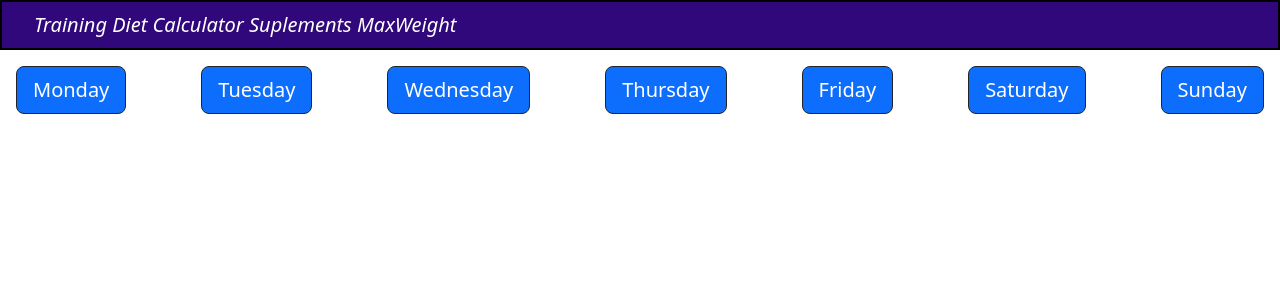
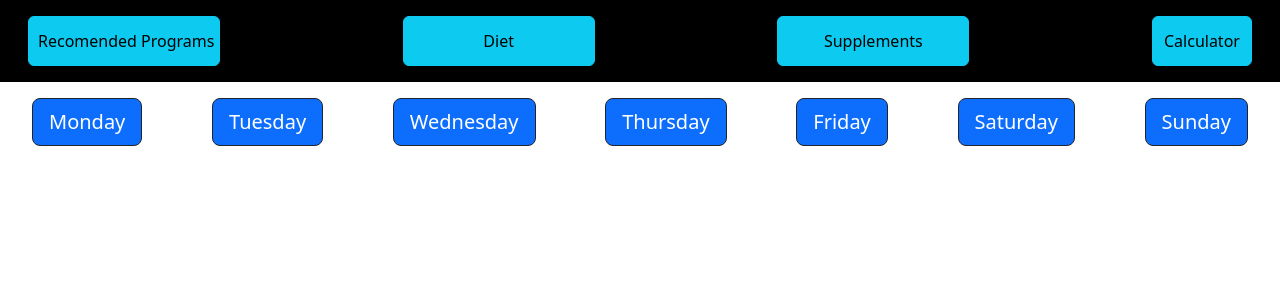
Before and after one commit to FrontMaybeBackend/GymBear, a PHP site: page /Main.php in a window 1280 px wide. Shown: the part 124-424 px from the top of the page. Run offline with PHP 8.4, Linux system fonts and the light colour scheme; the visitor is signed in with stand-in values (Sample User, id 1).

Commit message:
add drop list do Main.php with recomennded programs,calculator,diet and suplements

```diff
--- a/Main.php
+++ b/Main.php
@@ -50,6 +50,7 @@ if($_SERVER["REQUEST_METHOD"] == "POST") {
     <title>Document</title>
     <link  rel="stylesheet" type="text/css" href="Main_style.css">
 	<link rel="stylesheet" type="text/css" href="css/bootstrap.min.css">
+	<script src="js/bootstrap.bundle.js"> </script>
 
 </head>
 <body>
@@ -84,54 +85,56 @@ if($_SERVER["REQUEST_METHOD"] == "POST") {
 
 
 
-	<ul class="APP">
+
 	<form method ="POST" action="<?php $_SERVER["PHP_SELF"]?>">
+<div class="dropdown container-fluid d-flex justify-content-between" style="background-color:black">
+	<button class ="btn btn-info dropdown-toggle-split m-3 text-center text-nowrap" style="width: 12rem;" type="button" id="dropdownMenu2" data-bs-toggle="dropdown" aria-expanded="false">
+		Recomended Programs
+</button>
+<ul class =" dropdown-menu text-center btn-sm bg-dark" aria-labelledby="dropdownMenu2">
+	<li><button class="dropdown-item text-uppercase" type="button"style="color:white">Push Pull Legs</button></li>
+	<li><button class="dropdown-item text-uppercase" type="button"style="color:white">Upper Lower</button></li>
+	<li><button class="dropdown-item text-uppercase" type="button"style="color:white">Full Body Workout</button></li>
+	<li><button class="dropdown-item text-uppercase" type="button"style="color:white">Bro Split</button></li>
+</ul>
+ <button class ="btn btn-info dropdown-toggle-split m-3 text-center text-nowrap" style="width: 12rem;" type="button" id="dropdownMenu3" data-bs-toggle="dropdown" aria-expanded="false">
+ Diet
+</button>
+<ul class="dropdown-menu text-center btn-sm bg-dark " aria-labelledby="dropdownMenu3">
+	<li><button class="dropdown-item text-uppercase" type="button"style="color:white">Full Carbs </button></li>
+	<li><button class= "dropdown-item text-uppercase" type="button"style="color:white"> Full Fats </button></li>
+</ul>
 
-		<li class="Training">Training
-			<div class="Training-dropdown">
-				<a class= "ppl" href="#"> PPL
+<button class=" btn btn-info dropdown-toggle-split m-3 text-center text-nowrap " style= "width: 12rem;" type="button" id="dropdownMenu4" data-bs-toggle="dropdown" aria-expanded ="false">
+Supplements
+</button>
+<ul class="dropdown-menu text-center btn-sm bg-dark" aria-labelledby="dropdownMenu4" >
+	<li><button class="dropdown-item text-uppercase" type="button"style="color:white" > Creatine</button></li>
+	<li><button class="dropdown-item text-uppercase" type="button"style="color:white"> Whey</button></li>
+	<li><button class="dropdown-item text-uppercase" type="button"style="color:white"> Vitamins</button></li>
+</ul>
 
-				</a>
+<button class=" btn btn-info dropdown-toggle-split m-3 text-center text-nowrap" style ="width:12 rem;" type="button" id="dropdownMenu5" data-bs-toggle="dropdown" aria-expanded="false">
+Calculator
+</button>
+<ul class="dropdown-menu text-center btn-sm bg-dark " aria-labelledby="dropdownMenu5" >
+	<li ><button class ="dropdown-item " type="button " style="color:white"> BMI </button></li>
 
-				<a href="#"> FBW</a>
-				<a href="#"> UpperLower</a>
-				<a href="#"> BroSplit</a>
-			</div>
-		</li>
+	<ul><button class ="dropdown-item text-uppercase" type="button"style="color:white"  >Maxes </button>
+	<li><button class="dropdown-item text-uppercase" type="button"style="color:white" >Squat </button> </li>
+	<li><button class="dropdown-item text-uppercase" type="button" style="color:white">Bench Press</button> </li>
+	<li><button class="dropdown-item text-uppercase" type="button" style="color:white"> Dead Lift </button> </li>
+</ul>
+</ul>
 
-		<li class="Diet"> Diet
-			<div class="Diet-dropdown">
-				<a href="#">Keto</a>
-				<a href="#">FullCarb</a>
-				<a href="#">Wegan</a>
-			</div>
-		</li>
+</div>
 
-		<li class="CC"> Calculator
-			<div class="CC-dropdown">
-				<a href="#">BMI</a>
-				<a href="#">Calories</a>
-			</div>
-		</li>
-		<li class="Suple"> Suplements
-			<div class="Suple-dropdown">
-				<a href="#">Creatine</a>
-				<a href="#">Whey</a>
-				<a href="#">Ashwaganda</a>
-			</div>
-		</li>
-		<li class="Max"> MaxWeight
-			<div class="Max-dropdown">
-				<a href="#">Squat</a>
-				<a href="#">Deadlift</a>
-				<a href="#">BenchPress</a>
-			</div>
-		</li>
-	</ul>
+
 </form>
 
+
 	<form method ="POST" action="<?php $_SERVER["PHP_SELF"]?>">
-	<div class="d-flex justify-content-between"  role="group">
+	<div class="d-flex justify-content-between m-3"  role="group">
 
 	<input  class = "btn btn-primary btn-lg border border-dark mx-3 " type="submit" name="monday" value="Monday"></input>
 
@@ -152,7 +155,7 @@ if($_SERVER["REQUEST_METHOD"] == "POST") {
 <?php
 	if(isset($monday)) {
 		?>
-		<div class = "d-flex m-3 " >
+		<div class = "d-flex m-4 p-2" >
      <ul class="d-grid gap-2  list-group ">
 	 <form action='' method='post'>
 	<button name ="ppl" type="submit" class="btn btn-primary text-uppercase text-center badge bg-dark text-wrap"> Push Pull Legs</button>
@@ -229,4 +232,5 @@ document.getElementById('addE').addEventListener('click', showElement);
         </script>
 
 </body>
+
 </html>
--- a/loginpanel.php
+++ b/loginpanel.php
@@ -54,6 +54,7 @@ if($_SERVER["REQUEST_METHOD"] == "POST") {
     <title>LoginPanel</title>
     <link rel="stylesheet" type="text/css" href="style.css">
     <link rel="stylesheet" type="text/css" href="css/bootstrap.min.css">
+
     <style>
         .error{
             color:red;
```
